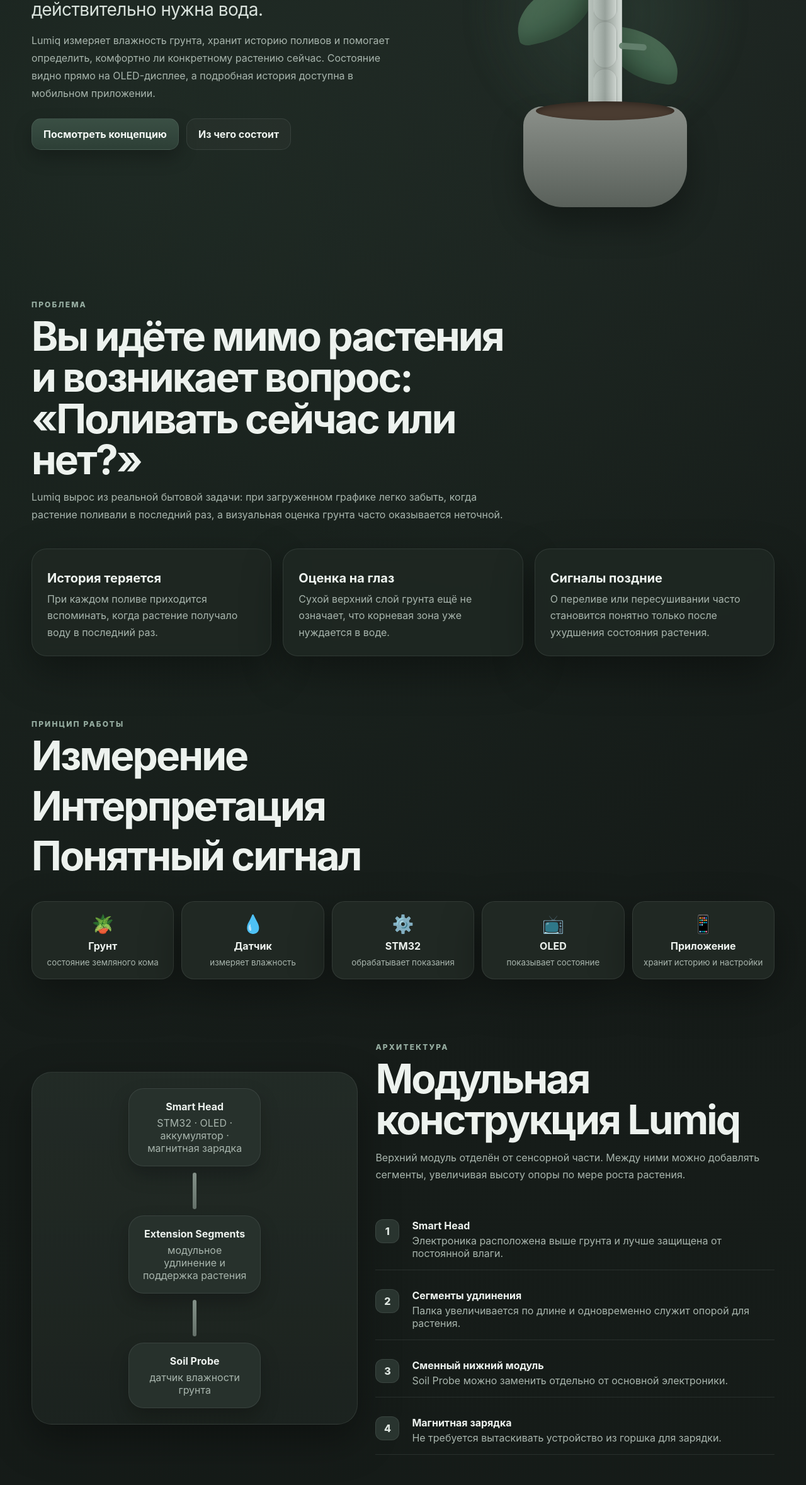
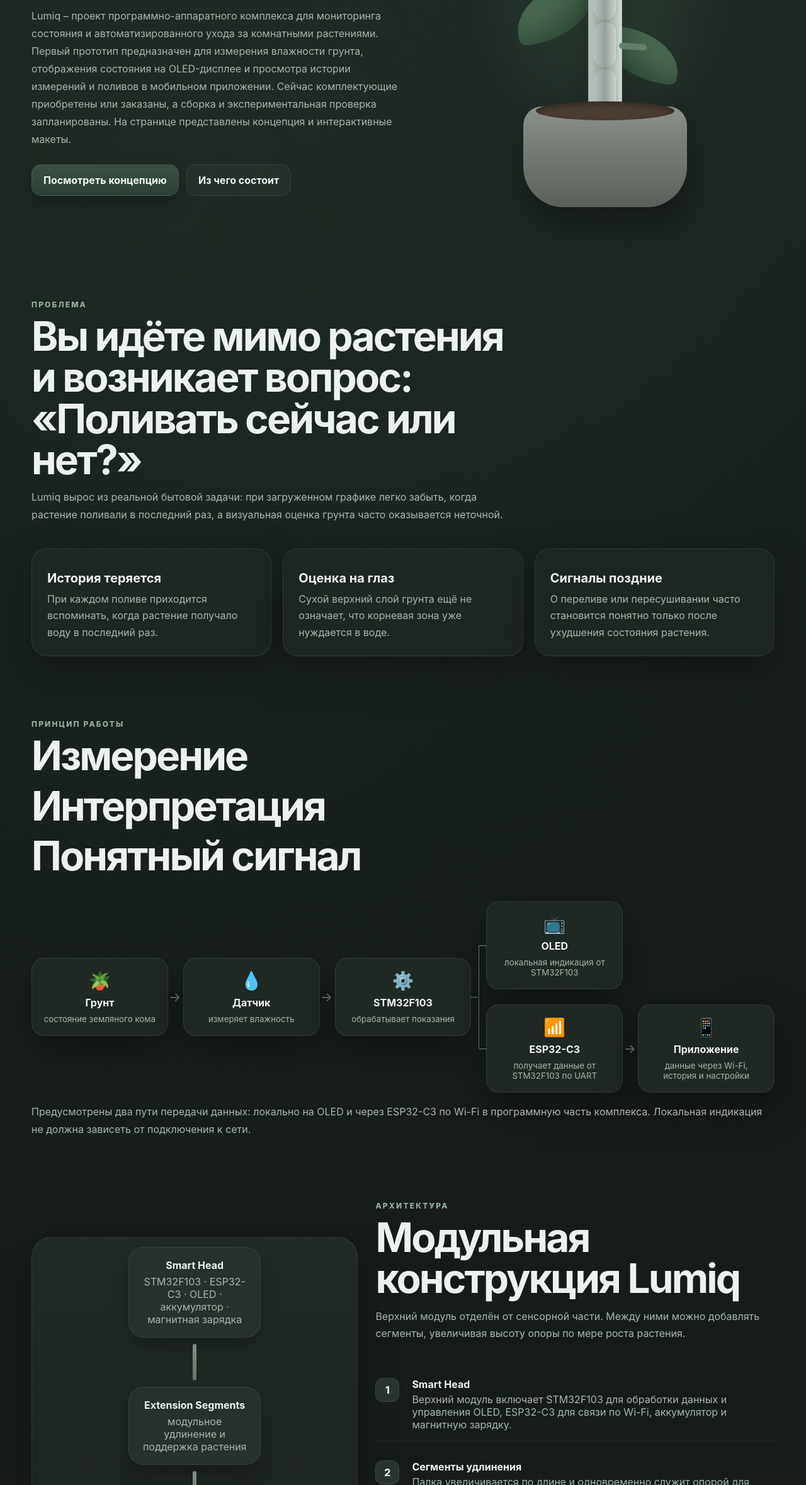
Before and after one commit to h-idwidwi/Lumiq, a plain HTML site: page index.html in a window 1280 px wide. Shown: the part 442-2800 px from the top of the page at 63% size. Drawn offline with Linux system fonts and the light colour scheme.

Commit message:
Revise project description and enhance layout
Updated project description and details in the HTML file. Enhanced layout and styling for the flow section, added new components, and clarified the project's goals and features.

```diff
--- a/index.html
+++ b/index.html
@@ -4,7 +4,7 @@
   <meta charset="UTF-8" />
   <meta name="viewport" content="width=device-width, initial-scale=1.0" />
   <title>Lumiq – проект интеллектуального устройства</title>
-  <meta name="description" content="Lumiq – интеллектуальное устройство для персонализированного ухода за комнатными растениями." />
+  <meta name="description" content="Lumiq – концепция программно-аппаратного комплекса для мониторинга состояния и автоматизированного ухода за комнатными растениями." />
   <style>
     :root{
       --bg:#111614;
@@ -336,8 +336,8 @@
     }
 
     .flow{
-      display:grid;grid-template-columns:repeat(5,1fr);
-      align-items:center;gap:12px;
+      display:grid;grid-template-columns:repeat(5,minmax(0,1fr));
+      align-items:center;gap:24px;grid-auto-rows:1fr;position:relative;
     }
     .flow-item{
       padding:18px 16px;border-radius:20px;
@@ -348,10 +348,27 @@
       position:relative;
       box-shadow:var(--shadow);
     }
-    .flow-item:not(:last-child):after{
-      content:"";position:absolute;
-      right:-22px;top:50%;transform:translateY(-50%);
-      color:#708278;font-size:24px;z-index:3;
+    .flow-source{grid-row:1 / 3}
+    .flow-soil{grid-column:1}
+    .flow-sensor{grid-column:2}
+    .flow-controller{grid-column:3}
+    .flow-local{grid-column:4;grid-row:1;align-self:stretch}
+    .flow-network{grid-column:4;grid-row:2;align-self:stretch}
+    .flow-app{grid-column:5;grid-row:2;align-self:stretch}
+    .flow-soil:after,.flow-sensor:after,.flow-network:after{
+      content:"\2192";position:absolute;right:-24px;top:50%;width:24px;
+      text-align:center;transform:translateY(-50%);color:#708278;font-size:20px;
+    }
+    .flow:before{
+      content:"";position:absolute;left:calc(60% + 2.4px);
+      top:calc(25% - 6px);bottom:calc(25% - 6px);
+      border-left:1px solid #708278;pointer-events:none;
+    }
+    .flow-controller:after{
+      content:"";position:absolute;left:100%;top:50%;width:12px;height:1px;background:#708278;
+    }
+    .flow-local:before,.flow-network:before{
+      content:"";position:absolute;right:100%;top:50%;width:12px;height:1px;background:#708278;
     }
     .flow-item small{color:var(--muted)}
     .flow-icon{font-size:28px}
@@ -400,6 +417,7 @@
       display:grid;grid-template-columns:repeat(3,1fr);gap:16px;
     }
     .component{min-height:220px;display:flex;flex-direction:column;justify-content:space-between}
+    @media (min-width:981px){.components .component:last-child:nth-child(3n+1){grid-column:2}}
     .component .chip{
       width:56px;height:56px;border-radius:16px;
       background:linear-gradient(145deg,#33413a,#26312c);
@@ -546,8 +564,9 @@
       .hero,.architecture,.interactive,.phone-section{grid-template-columns:1fr}
       .grid-3{grid-template-columns:1fr}
       .components{grid-template-columns:repeat(2,1fr)}
-      .flow{grid-template-columns:1fr 1fr}
-      .flow-item:after{display:none}
+      .flow{grid-template-columns:1fr 1fr;grid-auto-rows:auto;gap:12px}
+      .flow-item{grid-column:auto;grid-row:auto}
+      .flow:before,.flow-item:after,.flow-item:before{display:none}
       .future{grid-template-columns:1fr 1fr}
       .nav-links{display:none}
     }
@@ -587,12 +606,13 @@
   <main>
     <section class="wrap hero">
       <div class="reveal visible">
+        <div class="eyebrow">Концепция проекта · подготовка первого прототипа</div>
         <h1>Lu<span>miq</span></h1>
         <p class="hero-lead">Умная опора для комнатных растений, помогающая понять, когда им действительно нужна вода.</p>
         <p class="hero-copy">
-          Lumiq измеряет влажность грунта, хранит историю поливов и помогает определить,
-          комфортно ли конкретному растению сейчас. Состояние видно прямо на OLED-дисплее,
-          а подробная история доступна в мобильном приложении.
+          Lumiq – проект программно-аппаратного комплекса для мониторинга состояния и автоматизированного ухода за комнатными растениями.
+          Первый прототип предназначен для измерения влажности грунта, отображения состояния на OLED-дисплее
+          и просмотра истории измерений и поливов в мобильном приложении. Сейчас комплектующие приобретены или заказаны, а сборка и экспериментальная проверка запланированы. На странице представлены концепция и интерактивные макеты.
         </p>
         <div class="hero-actions">
           <a class="btn primary" href="#idea">Посмотреть концепцию</a>
@@ -665,12 +685,14 @@
         </div>
 
         <div class="flow reveal">
-          <div class="flow-item"><div class="flow-icon">🪴</div><b>Грунт</b><small>состояние земляного кома</small></div>
-          <div class="flow-item"><div class="flow-icon">💧</div><b>Датчик</b><small>измеряет влажность</small></div>
-          <div class="flow-item"><div class="flow-icon">⚙️</div><b>STM32</b><small>обрабатывает показания</small></div>
-          <div class="flow-item"><div class="flow-icon">📺</div><b>OLED</b><small>показывает состояние</small></div>
-          <div class="flow-item"><div class="flow-icon">📱</div><b>Приложение</b><small>хранит историю и настройки</small></div>
+          <div class="flow-item flow-source flow-soil"><div class="flow-icon">🪴</div><b>Грунт</b><small>состояние земляного кома</small></div>
+          <div class="flow-item flow-source flow-sensor"><div class="flow-icon">💧</div><b>Датчик</b><small>измеряет влажность</small></div>
+          <div class="flow-item flow-source flow-controller"><div class="flow-icon">⚙️</div><b>STM32F103</b><small>обрабатывает показания</small></div>
+          <div class="flow-item flow-local"><div class="flow-icon">📺</div><b>OLED</b><small>локальная индикация от STM32F103</small></div>
+          <div class="flow-item flow-network"><div class="flow-icon">📶</div><b>ESP32-C3</b><small>получает данные от STM32F103 по UART</small></div>
+          <div class="flow-item flow-app"><div class="flow-icon">📱</div><b>Приложение</b><small>данные через Wi-Fi, история и настройки</small></div>
         </div>
+        <p class="hero-copy reveal" style="max-width:none;margin-bottom:0">Предусмотрены два пути передачи данных: локально на OLED и через ESP32-C3 по Wi-Fi в программную часть комплекса. Локальная индикация не должна зависеть от подключения к сети.</p>
       </div>
     </section>
 
@@ -679,7 +701,7 @@
         <div class="device-stack reveal">
           <div class="module-box">
             <strong>Smart Head</strong>
-            <div style="color:var(--muted);margin-top:6px">STM32 · OLED · аккумулятор · магнитная зарядка</div>
+            <div style="color:var(--muted);margin-top:6px">STM32F103 · ESP32-C3 · OLED · аккумулятор · магнитная зарядка</div>
           </div>
           <div class="module-line"></div>
           <div class="module-box">
@@ -706,7 +728,7 @@
           <div class="feature-list">
             <div class="feature reveal">
               <div class="feature-num">1</div>
-              <div><b>Smart Head</b><div style="color:var(--muted);margin-top:4px">Электроника расположена выше грунта и лучше защищена от постоянной влаги.</div></div>
+              <div><b>Smart Head</b><div style="color:var(--muted);margin-top:4px">Верхний модуль включает STM32F103 для обработки данных и управления OLED, ESP32-C3 для связи по Wi-Fi, аккумулятор и магнитную зарядку.</div></div>
             </div>
             <div class="feature reveal">
               <div class="feature-num">2</div>
@@ -734,10 +756,13 @@
 
         <div class="components">
           <div class="card component reveal">
-            <div><div class="chip">🧠</div><h3>STM32</h3><p>Главный микроконтроллер: получает данные датчика, управляет OLED-дисплеем и обеспечивает взаимодействие с приложением.</p></div>
+            <div><div class="chip">🧠</div><h3>STM32F103</h3><p>Главный микроконтроллер: получает данные датчика, управляет OLED-дисплеем и передаёт показания ESP32-C3.</p></div>
           </div>
           <div class="card component reveal">
-            <div><div class="chip">📺</div><h3>OLED SSD1306</h3><p>0.96″, 128×64, I²C. Дисплей для визуального отображения состояния растения.</p></div>
+            <div><div class="chip">📶</div><h3>ESP32-C3</h3><p>Коммуникационный модуль: принимает данные от STM32F103 по UART и обеспечивает передачу по Wi-Fi.</p></div>
+          </div>
+          <div class="card component reveal">
+            <div><div class="chip">📺</div><h3>OLED SSD1306</h3><p>0,96″, 128×64, I²C. Голубой OLED-дисплей для визуального отображения состояния растения.</p></div>
           </div>
           <div class="card component reveal">
             <div><div class="chip">💧</div><h3>Capacitive Sensor</h3><p>Ёмкостный датчик влажности грунта для оценки состояния земляного кома.</p></div>
@@ -772,12 +797,13 @@
           </div>
 
           <div class="control-group reveal">
-            <label>Влажность грунта</label>
+            <label>Влажность грунта (демонстрация)</label>
             <div class="range-wrap">
               <input id="moistureRange" type="range" min="0" max="100" value="58" />
               <b><span id="moistureValue">58</span>%</b>
             </div>
             <div class="status-text" id="statusText">Всё хорошо</div>
+            <p style="margin:10px 0 0;color:var(--muted);font-size:13px;line-height:1.55">Условные значения и пороги (35% и 75%) показывают принцип интерфейса. Реальные границы будут определены после калибровки и экспериментов.</p>
           </div>
 
           <div class="control-group reveal">
@@ -806,8 +832,8 @@
             <div class="section-kicker">Приложение</div>
             <h2>Телефон нужен для истории и настроек</h2>
             <p>
-              В приложении хранится история влажности и поливов, можно выбрать растение,
-              поменять визуальный стиль OLED и посмотреть накопленную аналитику.
+              В приложении планируется хранить историю влажности и поливов, выбирать растение
+              и настраивать визуальный стиль OLED. Ниже представлен демонстрационный макет с условными данными, а не результаты реальных измерений.
             </p>
           </div>
 
@@ -830,7 +856,7 @@
         <div class="phone reveal">
           <div class="phone-screen">
             <div class="phone-top">
-              <div><b>Lumiq</b><div style="color:var(--muted);font-size:12px">Спатифиллум</div></div>
+              <div><b>Lumiq</b><div style="color:var(--muted);font-size:12px">Спатифиллум · демо</div></div>
               <div style="font-size:28px">🌿</div>
             </div>
 
@@ -882,12 +908,13 @@
         <div class="section-head reveal">
           <div class="section-kicker">Roadmap</div>
           <h2>Этапы развития проекта</h2>
+          <p>Краткосрочная перспектива – подготовка и сборка электронного макета. Среднесрочная – интеграция устройства и приложения, экспериментальная проверка к 01.09.2027. Долгосрочная – развитие Lumiq в полноценный программно-аппаратный комплекс.</p>
         </div>
 
         <div class="roadmap">
           <div class="road-step reveal">
             <div class="dot">V0</div>
-            <div class="road-content"><b>Электронный макет</b><div style="color:var(--muted);margin-top:6px">STM32, OLED, датчик влажности, аккумулятор и магнитная зарядка.</div></div>
+            <div class="road-content"><b>Электронный макет</b><div style="color:var(--muted);margin-top:6px">STM32F103, ESP32-C3, OLED, датчик влажности, аккумулятор и магнитная зарядка. Настройка обмена по UART и передачи данных по Wi-Fi.</div></div>
           </div>
           <div class="road-step reveal">
             <div class="dot">V1</div>
@@ -899,7 +926,7 @@
           </div>
           <div class="road-step reveal">
             <div class="dot">V3</div>
-            <div class="road-content"><b>Алгоритм рекомендаций</b><div style="color:var(--muted);margin-top:6px">Анализ динамики влажности и адаптация рекомендаций к конкретному растению.</div></div>
+            <div class="road-content"><b>Экспериментальная проверка</b><div style="color:var(--muted);margin-top:6px">Калибровка датчика влажности, проверка повторяемости измерений и логики индикации, анализ результатов НИП до 01.09.2027.</div></div>
           </div>
         </div>
       </div>
@@ -910,10 +937,11 @@
         <div class="section-head reveal">
           <div class="section-kicker">Дальнейшее развитие</div>
           <h2>Функции будущих версий</h2>
+          <p>Долгосрочная цель – объединить умную опору, автоматический полив, умную подсветку и мобильное приложение с ИИ-рекомендациями. Эти функции не входят в обязательный результат первого прототипа и пока не реализованы. Датчики освещённости и температуры грунта также рассматриваются для дальнейшего развития.</p>
         </div>
 
         <div class="future">
-          <div class="card reveal"><h3>☀️ Умная подсветка</h3><p>Отдельная система освещения с режимами работы для разных растений и условий.</p></div>
+          <div class="card reveal"><h3>☀️ Умная подсветка</h3><p>Отдельная система освещения с режимами работы для разных растений и условий, с учётом данных датчика освещённости.</p></div>
           <div class="card reveal"><h3>💦 Автополив</h3><p>Логическое продолжение после проверки алгоритма рекомендаций и пользовательских сценариев.</p></div>
           <div class="card reveal"><h3>🧪 EC-анализ</h3><p>Электропроводимость как дополнительное направление исследований для следующих версий.</p></div>
           <div class="card reveal"><h3>✨ AI-аналитика</h3><p>Более сложные рекомендации, прогнозирование и персонализация на основе накопленных данных.</p></div>
```
